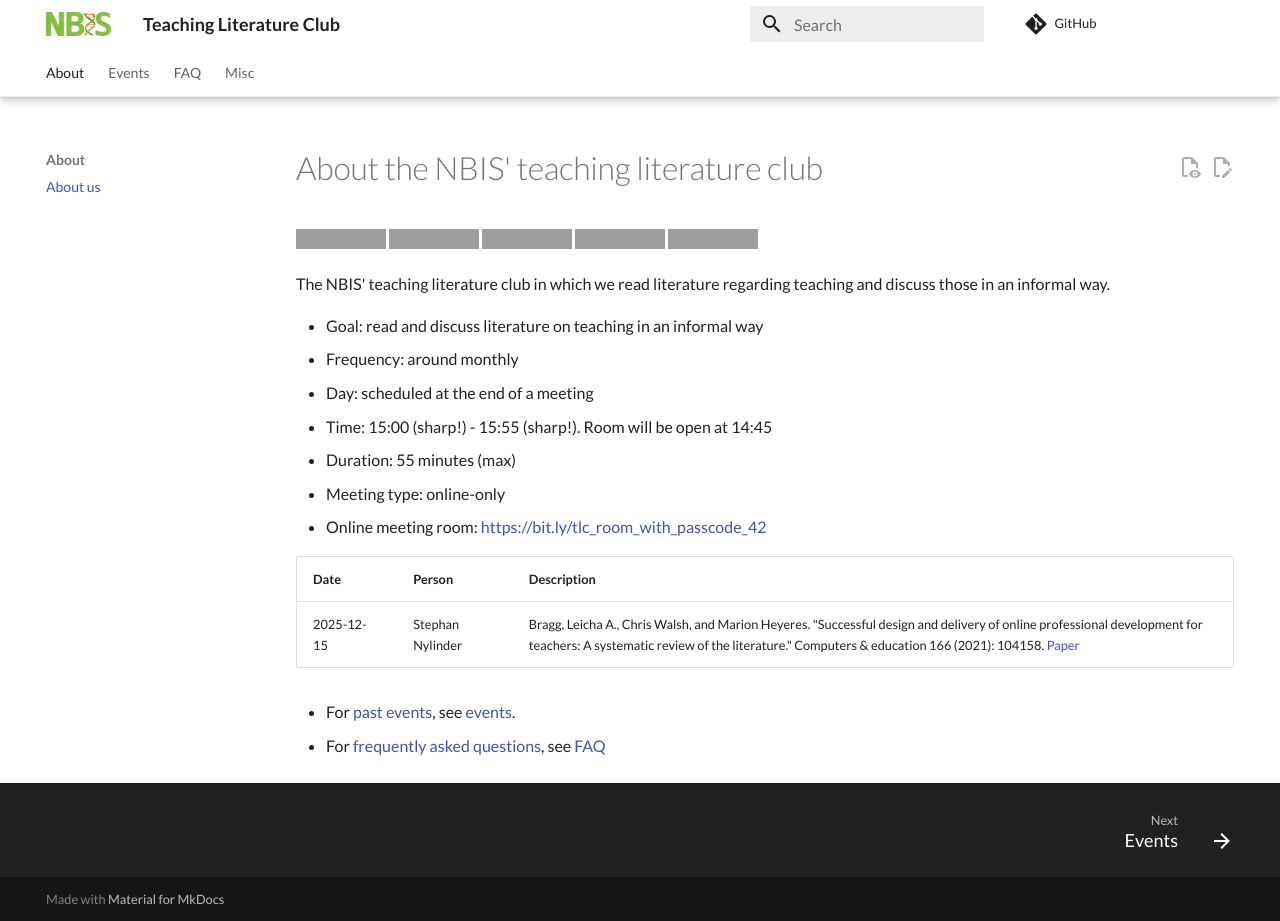
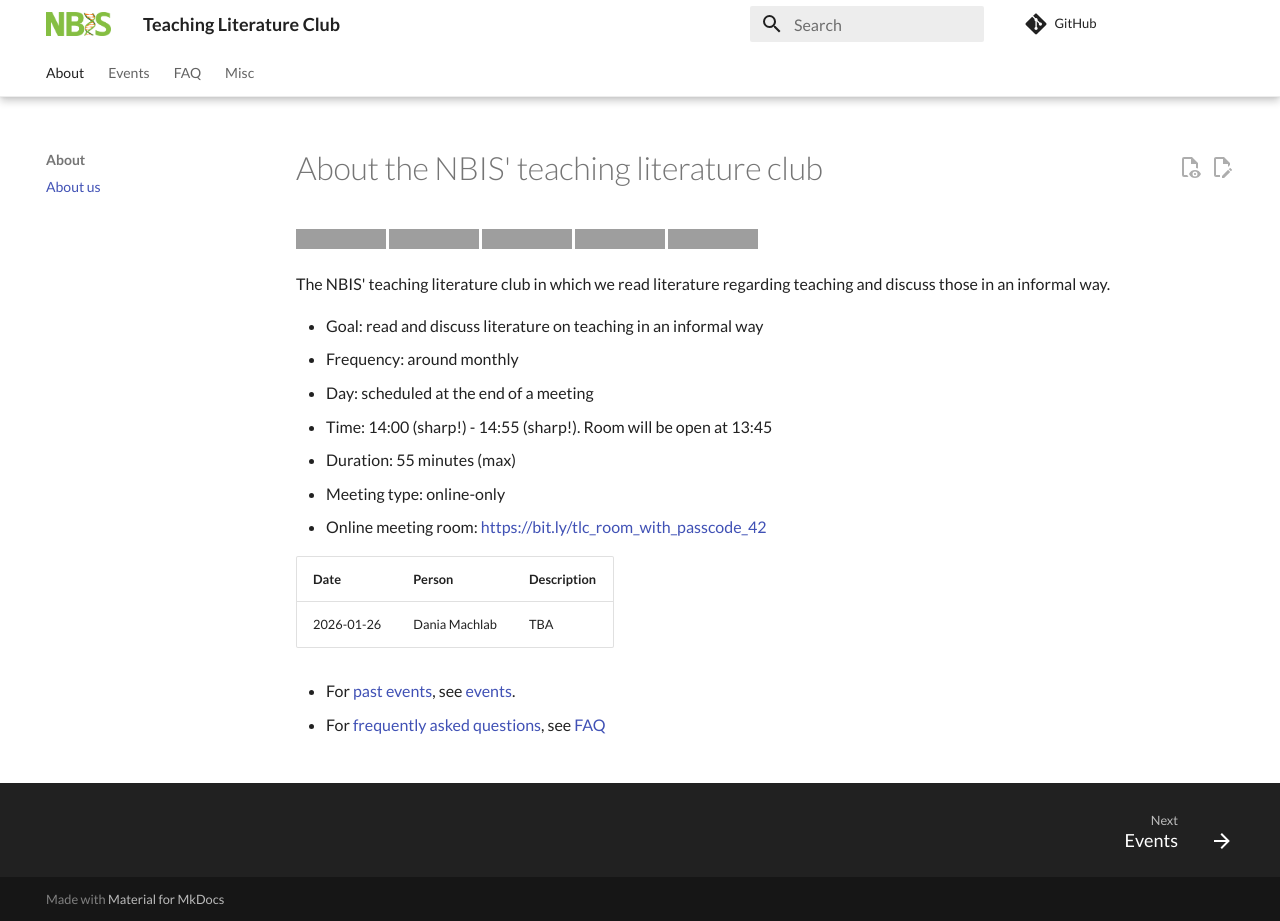
Before and after one commit to NBISweden/teaching_literature_club, an MkDocs documentation site: the page built from docs/README.md, in a window 1280 px wide and 921 px high, cut to the strip 0-921 px from the top of the window. Built offline with MkDocs 1.6.1 and Material for MkDocs 9.7.7, drawn with Linux system fonts in a browser that asks for light colours; comment, search, counter and statistics services are not loaded; grey boxes are pictures that could not be loaded.

Commit message:
Announce next TLC

```diff
--- a/docs/README.md
+++ b/docs/README.md
@@ -24,8 +24,8 @@ and discuss those in an informal way.
 - Goal: read and discuss literature on teaching in an informal way
 - Frequency: around monthly
 - Day: scheduled at the end of a meeting
-- Time: 15:00 (sharp!) - 15:55 (sharp!).
-  Room will be open at 14:45
+- Time: 14:00 (sharp!) - 14:55 (sharp!).
+  Room will be open at 13:45
 - Duration: 55 minutes (max)
 - Meeting type: online-only
 - Online meeting room: <https://bit.ly/tlc_room_with_passcode_42>
@@ -34,7 +34,7 @@ and discuss those in an informal way.
 
 | Date       | Person           | Description                                                                                                                                                                                                                                                                  |
 | ---------- | ---------------- | ---------------------------------------------------------------------------------------------------------------------------------------------------------------------------------------------------------------------------------------------------------------------------- |
-| 2025-12-15 | Stephan Nylinder | Bragg, Leicha A., Chris Walsh, and Marion Heyeres. "Successful design and delivery of online professional development for teachers: A systematic review of the literature." Computers & education 166 (2021): 104158. [Paper](https://doi.org/10.1016/j.compedu.2021.104158) |
+| 2026-01-26 | Dania Machlab    | TBA                                                                                                                                                                                                                                                                          |
 
 <!-- markdownlint-enable MD013 -->
 
```
